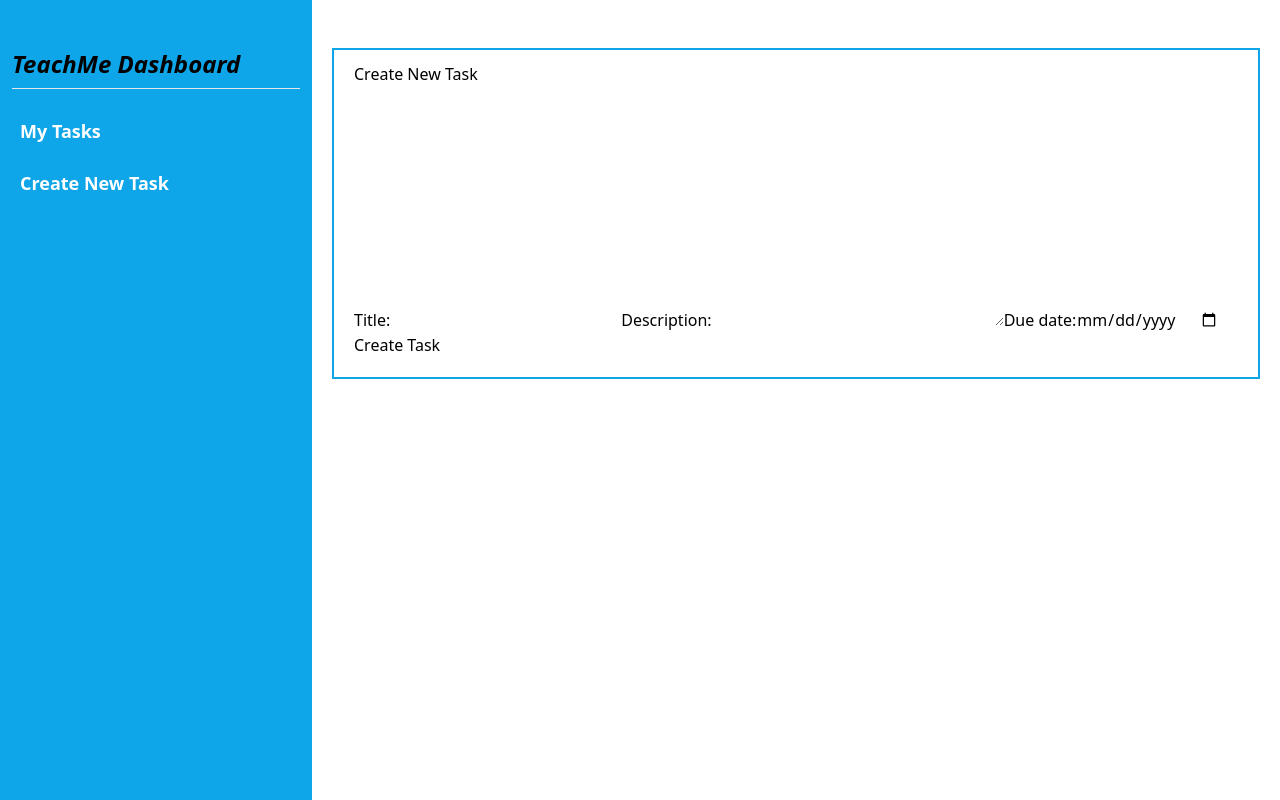
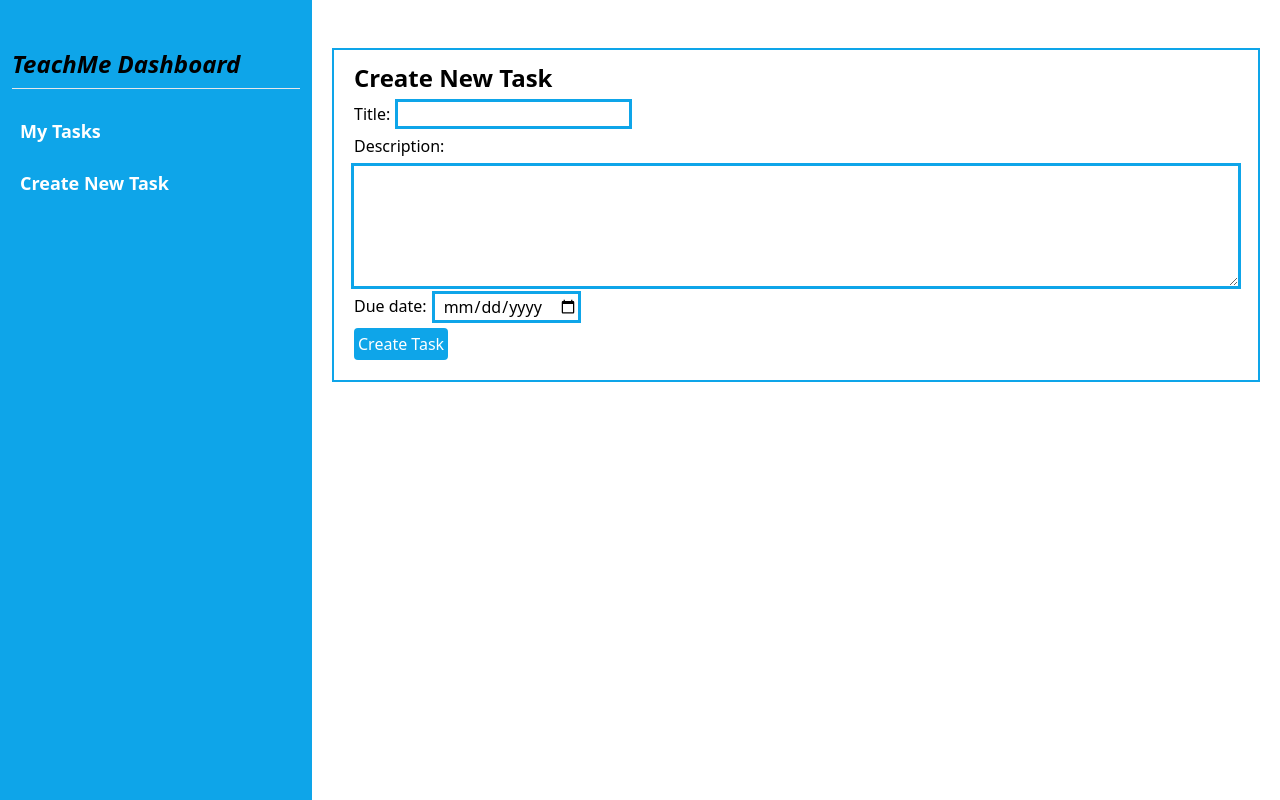
Before and after one commit to Wineshuga/teachmeai-dashboard, a React (Create React App) app: page /add-task in a window 1280 px wide. Built offline with nearby package versions, Linux system fonts and the light colour scheme.

Commit message:
Style AddTaskPage and create btn component

```diff
--- /dev/null
+++ b/src/components/Btn.js
@@ -0,0 +1,14 @@
+import React from 'react';
+import PropTypes from 'prop-types';
+
+const Btn = ({ value }) => (
+  <>
+    <input className="bg-sky-500 hover:bg-sky-700 text-white p-1 rounded" type="submit" value={value} />
+  </>
+);
+
+Btn.propTypes = {
+  value: PropTypes.string.isRequired,
+};
+
+export default Btn;
--- a/src/components/Task.js
+++ b/src/components/Task.js
@@ -2,6 +2,7 @@ import React, { useState } from 'react';
 import { useDispatch, useSelector } from 'react-redux';
 import { Link } from 'react-router-dom';
 import { updateTask } from '../redux/tasksSlice';
+import Btn from './Btn';
 
 const Task = () => {
   const { filteredTask, taskList } = useSelector((store) => store.task);
@@ -90,7 +91,7 @@ const Task = () => {
               <textarea
                 className="outline outline-sky-500 indent-1"
                 maxLength={500}
-                rows={10}
+                rows={5}
                 cols={30}
                 id="desc"
                 type="text"
@@ -99,7 +100,7 @@ const Task = () => {
                 required
               />
             </label>
-            <input className="bg-green-700 hover:bg-green-500 text-white p-1 rounded" type="submit" value="Save" />
+            <Btn value="Save" />
           </form>
         </div>
       ))}
--- a/src/pages/AddTaskPage.js
+++ b/src/pages/AddTaskPage.js
@@ -2,6 +2,7 @@ import React, { useState } from 'react';
 import { useDispatch } from 'react-redux';
 import { nanoid } from 'nanoid';
 import { addTask } from '../redux/tasksSlice';
+import Btn from '../components/Btn';
 
 const AddTaskPage = () => {
   const dispatch = useDispatch();
@@ -45,11 +46,12 @@ const AddTaskPage = () => {
 
   return (
     <section>
-      <h2>Create New Task</h2>
+      <h2 className="font-bold text-2xl">Create New Task</h2>
       <form onSubmit={handleSubmit}>
-        <label htmlFor="title">
+        <label htmlFor="title" className="flex gap-2 my-2">
           Title:
           <input
+            className="outline outline-sky-500 indent-1"
             type="text"
             name="title"
             id="title"
@@ -58,11 +60,12 @@ const AddTaskPage = () => {
             required
           />
         </label>
-        <label htmlFor="desc">
+        <label htmlFor="desc" className="flex flex-col gap-2 my-2">
           Description:
           <textarea
+            className="outline outline-sky-500 indent-1"
             maxLength={500}
-            rows={10}
+            rows={5}
             cols={30}
             type="text"
             name="desc"
@@ -72,9 +75,11 @@ const AddTaskPage = () => {
             required
           />
         </label>
-        <label htmlFor="dueDate">
+        <label htmlFor="dueDate" className="flex gap-2 my-2">
           Due date:
+          { ' ' }
           <input
+            className="outline outline-sky-500 indent-1"
             type="date"
             name="dueDate"
             id="dueDate"
@@ -83,7 +88,7 @@ const AddTaskPage = () => {
             required
           />
         </label>
-        <input type="submit" value="Create Task" />
+        <Btn value="Create Task" />
       </form>
     </section>
   );
--- a/src/pages/AllTasksPage.js
+++ b/src/pages/AllTasksPage.js
@@ -17,7 +17,7 @@ const AllTasksPage = () => {
 
   return (
     <>
-      <h2 className="text-3xl">My Tasks</h2>
+      <h2 className="font-bold text-2xl">My Tasks</h2>
       <div className="flex gap-2 mt-3 md:justify-end justify-center items-center">
         <p className="border px-2 text-sm">
           <FontAwesomeIcon icon={faFilter} />
```
